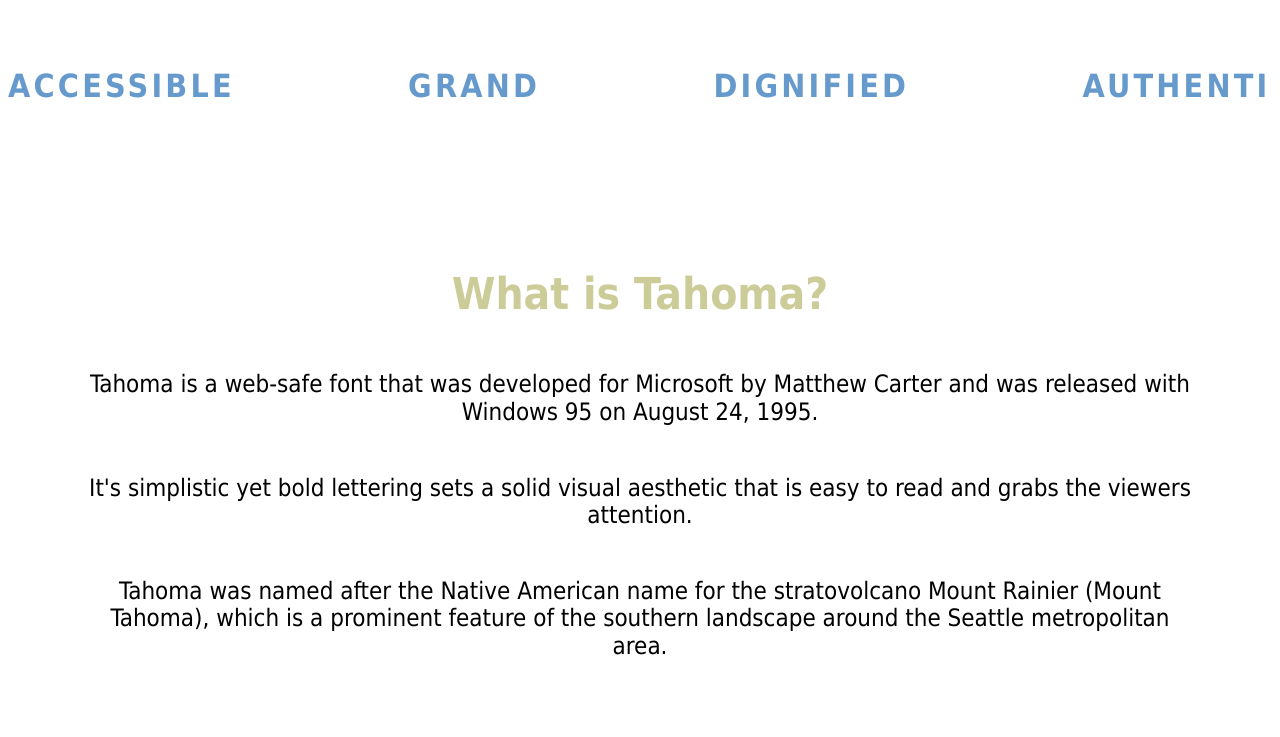
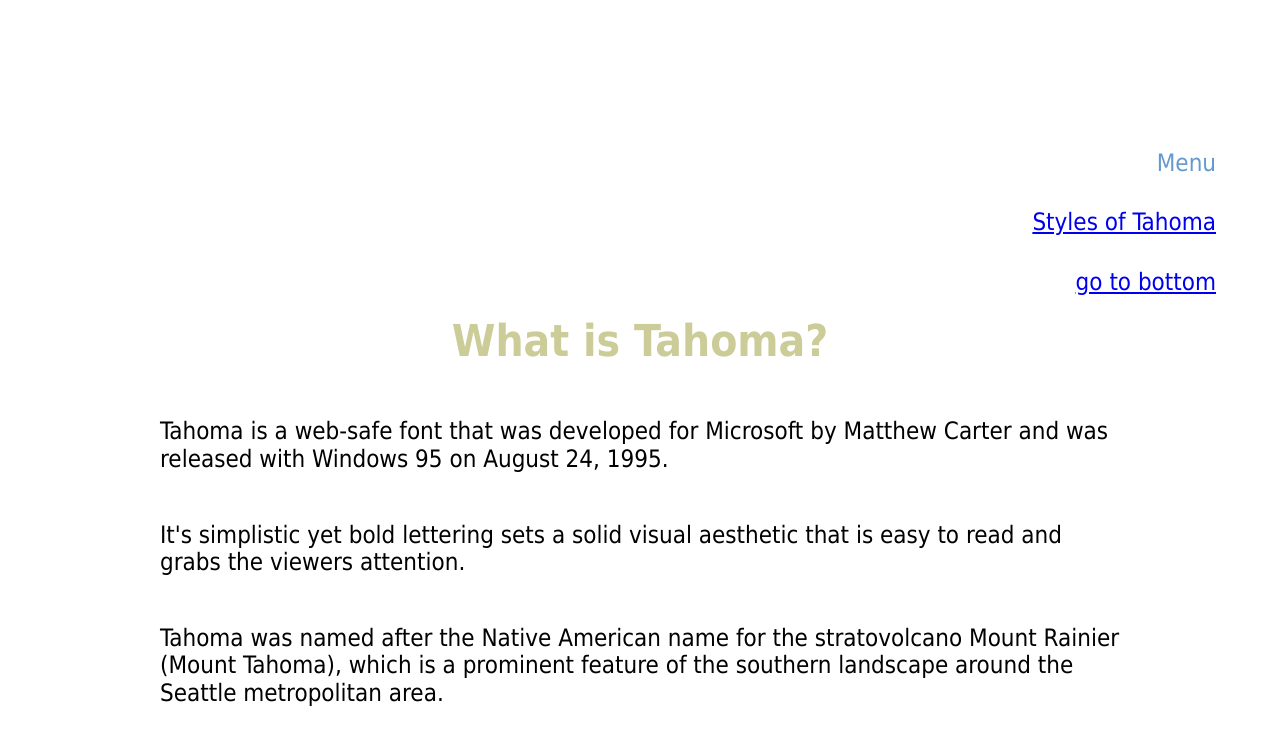
Before and after one commit to Chris445/Tahoma-contentfirst, a plain HTML site: page Tahoma-webpage/index.html in a window 1280 px wide. Shown: the part 263-1000 px from the top of the page. Drawn offline with Linux system fonts and the light colour scheme.

Commit message:
Add files via upload

```diff
--- a/Tahoma-webpage/css/main.css
+++ b/Tahoma-webpage/css/main.css
@@ -36,7 +36,7 @@ h3 {
 
 
   body {
-  font-family: "Tahoma"
+  font-family: "Tahoma", sans-serif;
   margin: 0;
 
 
@@ -64,6 +64,7 @@ h3 {
   margin-top: -00.1em;
    }
 
+
    /*
 #col {
   -moz-column-count: 2;
@@ -79,11 +80,22 @@ h3 {
 }
 
    #about p {
+
    margin-bottom: 2em;
    font: normal 1.5em/1.15 "Tahoma", sans-serif;
 
    }
 
+#menu {
+color: #6699cc;
+font: normal 1.0em/1.15 "Tahoma", sans-serif;
+width: 90%;
+  max-width: 60em;
+  margin: 0 auto;
+  text-align: right;
+  padding-bottom:0.5em;
+
+}
 
    #regular h2 {
    letter-spacing: .25em;
@@ -179,7 +191,8 @@ body {
     }
 
 
-    #banner h2 {
+   /*
+ #banner h2 {
     font: bold 2em/1.50 "Tahoma", sans-serif;
     overflow: hidden;
     white-space: nowrap;
@@ -191,6 +204,7 @@ body {
 
     }
 
+ */
 
 
 
@@ -256,15 +270,40 @@ margin-right: 3em;
 
   }
 
-  #about p {
-  text-align: center;
-  margin-right: 3em;
-   margin-left: 3em;
+
+  /*
+.frsmework
+    width 90%
+    max-width 60em
+    margin 0 auto
+
+ Instead of adding more CSS, just add more to a class.
+
+ */
+
+  /*
+#about p {
+  margin: 0 auto;
+  width: 90%
+  max-width: 30em;
+min-width: 19em;
+  /* text-align: center; */
+  margin-right: 19em;
+   margin-left: 19em;
   }
+ */
 
 
 
 
   footer {
+  text-align: center;
   font-variant: small-caps;
   }
+
+
+.framework {
+  width: 90%;
+  max-width: 60em;
+  margin: 0 auto;
+}
--- a/Tahoma-webpage/index.html
+++ b/Tahoma-webpage/index.html
@@ -4,7 +4,7 @@
 <link rel="stylesheet" href="css/main.css">
   <meta charset="utf-8">
   <meta name="viewport" content="width=device-width, initial-scale=1">
-  <title>Tahoma</title>
+  <title><a name="top"></a>Tahoma</title>
   <meta name="author" content="Chris giglio">
 </head>
 
@@ -13,18 +13,21 @@
 <header id="banner">
 
   <h1 class="all-caps">Tahoma</h1>
-  <h2 class="subtitle" id="sub"> ACCESSIBLE GRAND DIGNIFIED AUTHENTIC ROBUST TIMELESS CLEAR SIMPLE SUITABLE </h2>
+  <h2><section id="menu"> Menu </h2>
+  <h2><section id="menu"><a href="#regular">Styles of Tahoma</a> </h2>
+  <h2><section id="menu"><a href="#footer">go to bottom</a> </h2>
+
 </header>
 
 <section id="about">
   <h3>What is Tahoma?</h3>
-
+<div class="framework">
   <p>Tahoma is a web-safe font that was developed for Microsoft by Matthew Carter and was released with Windows 95 on August 24, 1995. </p>
 
   <p>It's simplistic yet bold lettering sets a solid visual aesthetic that is easy to read and grabs the viewers attention.</p>
 
   <p>Tahoma was named after the Native American name for the stratovolcano Mount Rainier (Mount Tahoma), which is a prominent feature of the southern landscape around the Seattle metropolitan area.</p>
-
+</div>
 </section>
 
 
@@ -39,7 +42,7 @@
 <section id="marginsides">
 
   <section class="regular" id="regular">
-<h2>Regular</h2>
+<h2><a href="#regular"></a>Regular</h2>
 
 <!-- <div id="col"> -->
 <section id="abc">
@@ -113,15 +116,18 @@
   </section>
 </section>
 
-<section id="characters">
+<section id="characters" <a href="#footer">
 
   <!-- <p> Aa Bb Cc Dd Ee Ff Gg Hh Ii Jj Kk Ll Mm Nn Oo Pp Qq Rr Ss Tt Uu Vv Ww Xx Yy Zz   1 2 3 4 5 6 7 8 9</p> -->
+ <a href="#regular"></a>
 </section>
 
 <footer>
+<p><a href="#top">Back to top</a></p>
 
-<p> Web-page designed and written by Chris Giglio</p>
-
+<p><a href="#footer"></a>Web-page designed and written by Chris Giglio</p>
+<!-- <p>Back to top </p> -->
+<!-- <h2><a href="#regular"></a>Regular</h2> -->
 </footer>
 
 
```
